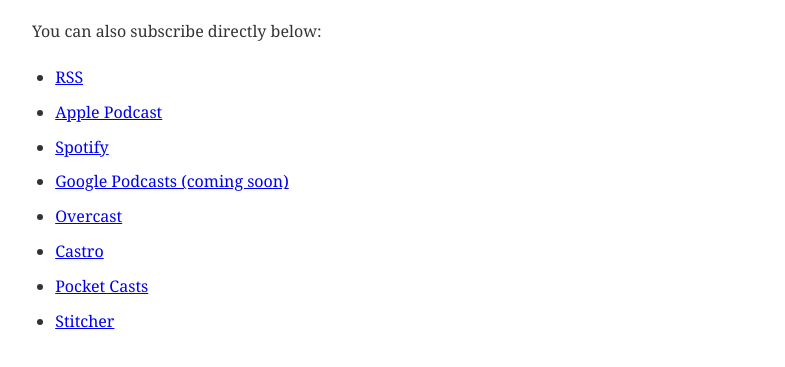
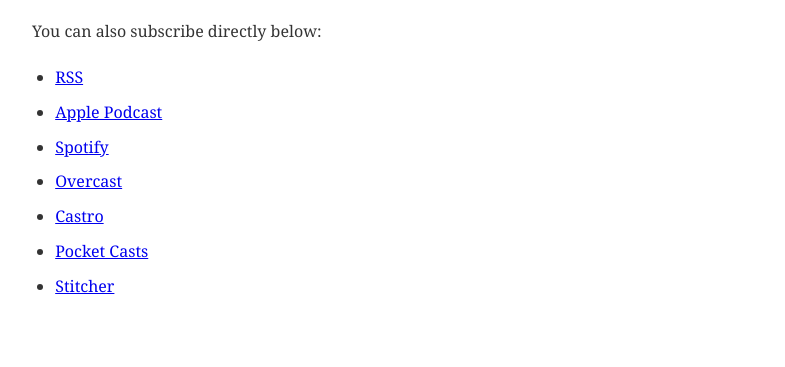
Before and after one commit to charliemchapman/launchedfm-site, a Gatsby site: page /subscribe in a window 1280 px wide. Shown: the part 125-492 px from the top of the page, without its empty margins (243-1028 px from the left). Built offline with nearby package versions, Linux system fonts and the light colour scheme; Gatsby itself is replaced by a stand-in of ours; some packages are replaced by stand-ins of ours.

Commit message:
removed dummy google podcasts link

```diff
--- a/src/pages/subscribe.js
+++ b/src/pages/subscribe.js
@@ -12,7 +12,6 @@
             <li><a href="http://feed.launchedfm.com">RSS</a></li>
             <li><a href="https://podcasts.apple.com/us/podcast/launched/id1491582246">Apple Podcast</a></li>
             <li><a href="https://open.spotify.com/show/4lVKxKrG2n4pGYST801GLs">Spotify</a></li>
-            <li><a href="/">Google Podcasts (coming soon)</a></li>
             <li><a href="https://itunes.apple.com/us/app/overcast-podcast-player/id888422857?ls=1&mt=8">Overcast</a></li>
             <li><a href="https://castro.fm/itunes/1491582246">Castro</a></li>
             <li><a href="https://pca.st/launched">Pocket Casts</a></li>
```
